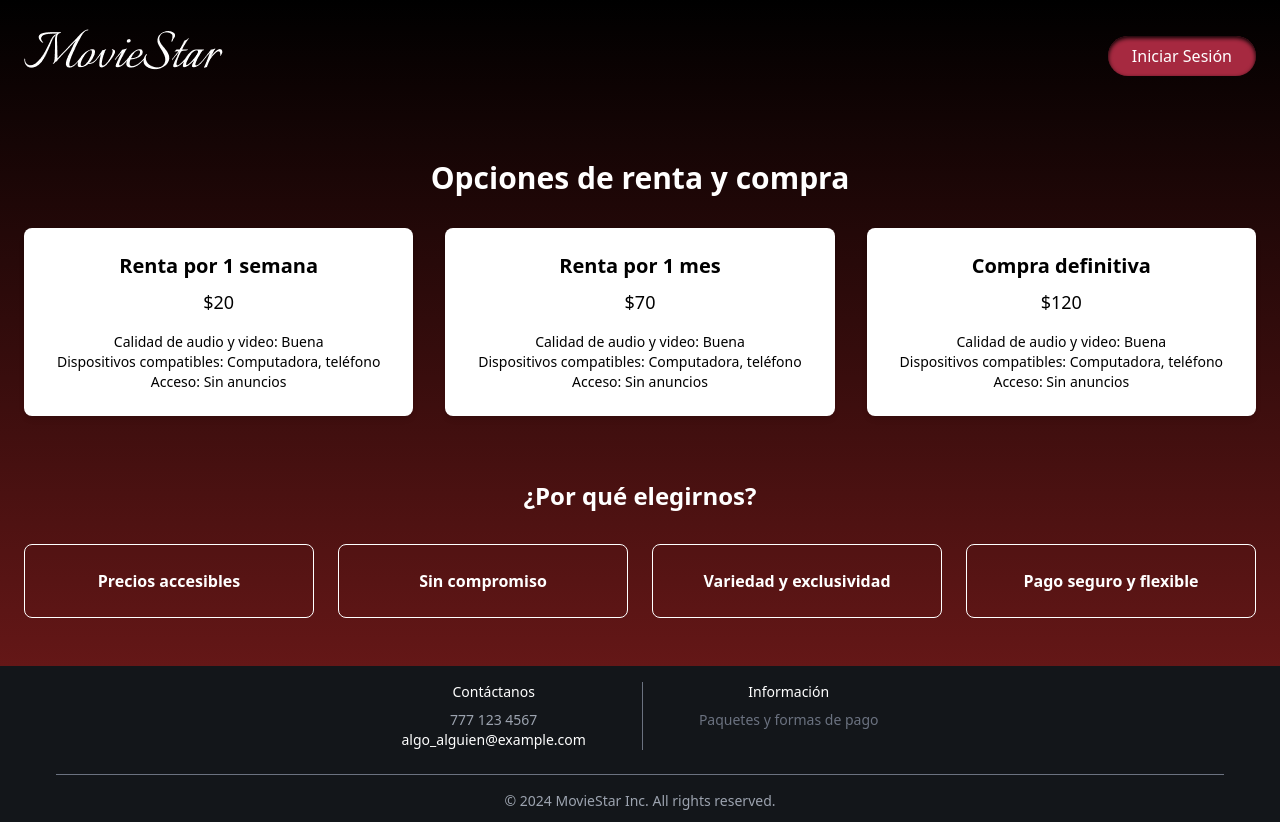
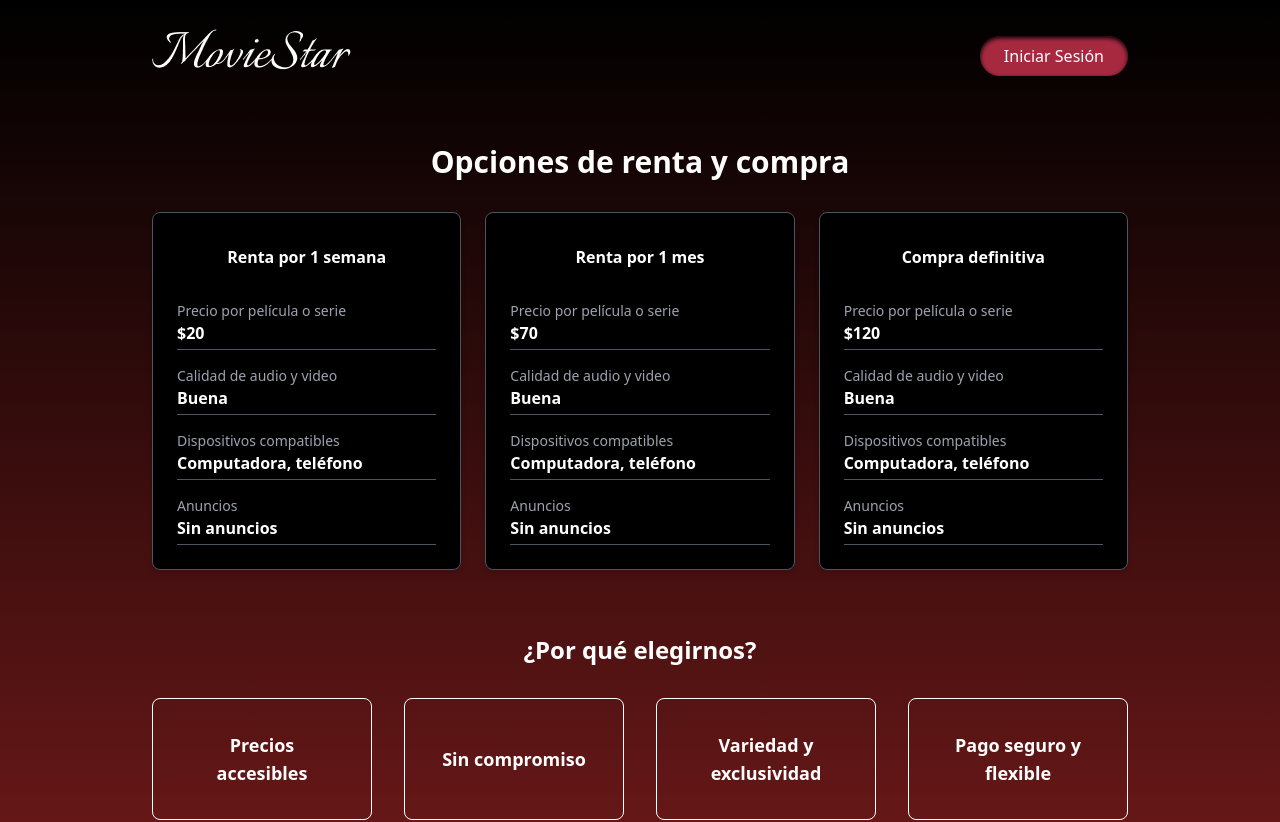
Before and after one commit to MarmolejoValle/MovieStar, a React (Vite) app: page /info-payments in a window 1280 px wide. Shown: the top 822 px of the page. Built offline with nearby package versions, Linux system fonts and the light colour scheme; a web font is replaced by a local one.

Commit message:
Se agrego el nuevo correo para el footer Se termino la pantalla de Detalles de pago (InfoPaymentsScreen)

```diff
--- a/src/components/Footer.jsx
+++ b/src/components/Footer.jsx
@@ -10,10 +10,10 @@ const Footer = () => {
           <p>777 123 4567</p>
           <p>
             <a
-              href="mailto:algo_alguien@example.com"
+              href="mailto:moviestarsup@gmail.com"
               className="text-white hover:underline"
             >
-              algo_alguien@example.com
+              moviestarsup@gmail.com
             </a>
           </p>
         </div>
--- a/src/pages/InfoPaymentsScreen.jsx
+++ b/src/pages/InfoPaymentsScreen.jsx
@@ -4,85 +4,141 @@ import Button from "../components/Button";
 import { useNavigate } from "react-router-dom";
 
 const InfoPaymentsScreen = () => {
-  const navigate = useNavigate(); // Hook para navegar entre rutas
-
+    const navigate = useNavigate();
 
     const handleLoginRedirect = () => {
-    navigate("/login"); // Redirige a la ruta de inicio de sesión
+        navigate("/login");
     };
 
     return (
-        <div className="min-h-screen bg-gradient-to-b from-black to-red-900 text-white ">
+        <div className="min-h-screen bg-gradient-to-b from-black to-red-900 text-white flex flex-col">
             {/* Header */}
-            <header className="flex justify-between items-center px-6 py-4">
+            <header className="flex justify-between items-center px-4 sm:px-6 py-4 max-w-5xl mx-auto w-full">
                 {/* Logo */}
                 <img
-                    src="/LOGO-MS.png" // Cambia esto al path correcto de tu logo
-                    className="h-20 w-auto" // Asegúrate de que la imagen no se distorsione
+                    src="/LOGO-MS.png"
+                    className="h-16 sm:h-20 w-auto"
+                    alt="Logo MovieStar"
                 />
 
                 {/* Botón de iniciar sesión */}
-                <Button text="Iniciar Sesión" styleType="primary" onClick={handleLoginRedirect}/>
+                <Button
+                    text="Iniciar Sesión"
+                    styleType="primary"
+                    onClick={handleLoginRedirect}
+                />
             </header>
 
             {/* Opciones de renta y compra */}
-            <main className="px-6 py-12">
-                <h1 className="text-center text-3xl font-bold mb-8">
+            <main className="flex-grow px-4 sm:px-6 py-8 max-w-5xl mx-auto w-full">
+                <h1 className="text-center text-2xl sm:text-3xl font-bold mb-8">
                     Opciones de renta y compra
                 </h1>
-                <div className="grid grid-cols-1 md:grid-cols-3 gap-8">
-                    {/* Tarjeta 1 */}
-                    <div className="bg-white text-black p-6 rounded-lg shadow-md text-center">
-                        <h2 className="text-xl font-bold mb-2">Renta por 1 semana</h2>
-                        <p className="text-lg mb-4">$20</p>
-                        <ul className="text-sm">
-                            <li>Calidad de audio y video: <span className="font-medium">Buena</span></li>
-                            <li>Dispositivos compatibles: <span className="font-medium">Computadora, teléfono</span></li>
-                            <li>Acceso: <span className="font-medium">Sin anuncios</span></li>
-                        </ul>
+                <div className="grid grid-cols-1 sm:grid-cols-2 lg:grid-cols-3 gap-6">
+                    {[
+                        {
+                            title: "Renta por 1 semana",
+                            price: "$20",
+                            details: [
+                                { label: "Precio por película o serie", value: "$20" },
+                                { label: "Calidad de audio y video", value: "Buena" },
+                                { label: "Dispositivos compatibles", value: "Computadora, teléfono" },
+                                { label: "Anuncios", value: "Sin anuncios" },
+                            ],
+                            description:
+                                "Perfecto si quieres una selección rápida de entretenimiento para la semana. Accede a varios títulos a precios bajos sin largas suscripciones.",
+                        },
+                        {
+                            title: "Renta por 1 mes",
+                            price: "$70",
+                            details: [
+                                { label: "Precio por película o serie", value: "$70" },
+                                { label: "Calidad de audio y video", value: "Buena" },
+                                { label: "Dispositivos compatibles", value: "Computadora, teléfono" },
+                                { label: "Anuncios", value: "Sin anuncios" },
+                            ],
+                            description:
+                                "Ideal para quienes disfrutan ver películas regularmente sin comprometerse a una compra definitiva. Obtienes un precio reducido por película y más tiempo para disfrutarlas.",
+                        },
+                        {
+                            title: "Compra definitiva",
+                            price: "$120",
+                            details: [
+                                { label: "Precio por película o serie", value: "$120" },
+                                { label: "Calidad de audio y video", value: "Buena" },
+                                { label: "Dispositivos compatibles", value: "Computadora, teléfono" },
+                                { label: "Anuncios", value: "Sin anuncios" },
+                            ],
+                            description:
+                                "Comprar significa que tendrás acceso ilimitado a la película. Es ideal si tienes títulos favoritos que deseas ver en cualquier momento, sin límites de tiempo.",
+                        },
+                    ].map((option, index) => (
+                        <div
+                            key={index}
+                            className="relative bg-black border border-gray-600 rounded-lg p-6 shadow-md text-center group hover:border-white transition-transform transform hover:scale-105"
+                        >
+                            {/* Header */}
+                            <div className="bg-black text-white font-bold py-2 px-4 rounded-full inline-block shadow">
+                                {option.title}
                             </div>
 
-                    {/* Tarjeta 2 */}
-                    <div className="bg-white text-black p-6 rounded-lg shadow-md text-center">
-                        <h2 className="text-xl font-bold mb-2">Renta por 1 mes</h2>
-                        <p className="text-lg mb-4">$70</p>
-                        <ul className="text-sm">
-                            <li>Calidad de audio y video: <span className="font-medium">Buena</span></li>
-                            <li>Dispositivos compatibles: <span className="font-medium">Computadora, teléfono</span></li>
-                            <li>Acceso: <span className="font-medium">Sin anuncios</span></li>
-                        </ul>
+                            {/* Detalles */}
+                            <div className="mt-6 space-y-4">
+                                {option.details.map((detail, idx) => (
+                                    <div key={idx} className="text-left">
+                                        <p className="text-sm text-gray-400">{detail.label}</p>
+                                        <p className="font-bold">{detail.value}</p>
+                                        <hr className="border-gray-600 mt-1" />
+                                    </div>
+                                ))}
                             </div>
 
-                    {/* Tarjeta 3 */}
-                    <div className="bg-white text-black p-6 rounded-lg shadow-md text-center">
-                        <h2 className="text-xl font-bold mb-2">Compra definitiva</h2>
-                        <p className="text-lg mb-4">$120</p>
-                        <ul className="text-sm">
-                            <li>Calidad de audio y video: <span className="font-medium">Buena</span></li>
-                            <li>Dispositivos compatibles: <span className="font-medium">Computadora, teléfono</span></li>
-                            <li>Acceso: <span className="font-medium">Sin anuncios</span></li>
-                        </ul>
+                            {/* Hover: Información adicional */}
+                            <div className="absolute inset-0 bg-black bg-opacity-90 text-white flex flex-col items-center justify-center opacity-0 group-hover:opacity-100 transition-opacity duration-300 rounded-lg p-4">
+                                <p className="text-sm">{option.description}</p>
                             </div>
+                        </div>
+                    ))}
                 </div>
 
                 {/* ¿Por qué elegirnos? */}
                 <section className="mt-16">
                     <h2 className="text-center text-2xl font-bold mb-8">¿Por qué elegirnos?</h2>
-                    <div className="grid grid-cols-1 md:grid-cols-2 lg:grid-cols-4 gap-6">
-                        <div className="bg-transparent border border-white p-6 rounded-lg text-center">
-                            <p className="font-bold">Precios accesibles</p>
-                        </div>
-                        <div className="bg-transparent border border-white p-6 rounded-lg text-center">
-                            <p className="font-bold">Sin compromiso</p>
-                        </div>
-                        <div className="bg-transparent border border-white p-6 rounded-lg text-center">
-                            <p className="font-bold">Variedad y exclusividad</p>
-                        </div>
-                        <div className="bg-transparent border border-white p-6 rounded-lg text-center">
-                            <p className="font-bold">Pago seguro y flexible</p>
+                    <div className="grid grid-cols-1 sm:grid-cols-2 lg:grid-cols-4 gap-8">
+                        {[
+                            {
+                                text: "Precios accesibles",
+                                description:
+                                    "Nuestras tarifas son más competitivas en comparación con plataformas de streaming, ofreciendo flexibilidad sin suscripciones anuales.",
+                            },
+                            {
+                                text: "Sin compromiso",
+                                description:
+                                    "Rentas sin preocupaciones de renovar o cancelar suscripciones.",
+                            },
+                            {
+                                text: "Variedad y exclusividad",
+                                description: "Contenido único que no encontrarás en otras plataformas.",
+                            },
+                            {
+                                text: "Pago seguro y flexible",
+                                description:
+                                    "Opciones de pago confiables y adaptadas a tus necesidades.",
+                            },
+                        ].map((item, index) => (
+                            <div
+                                key={index}
+                                className="relative bg-transparent border border-white p-8 rounded-lg text-center group flex flex-col items-center justify-center"
+                            >
+                                <p className="font-bold text-lg">{item.text}</p>
+                                <div className="absolute inset-0 bg-white bg-opacity-90 text-black flex items-center justify-center opacity-0 group-hover:opacity-100 transition-opacity duration-300 rounded-lg p-6">
+                                    <p className="text-sm text-center">{item.description}</p>
                                 </div>
                             </div>
+                        ))}
+                    </div>
                 </section>
+
             </main>
 
             {/* Footer */}
```
Lines whose indentation alone changed are shown as unchanged.
